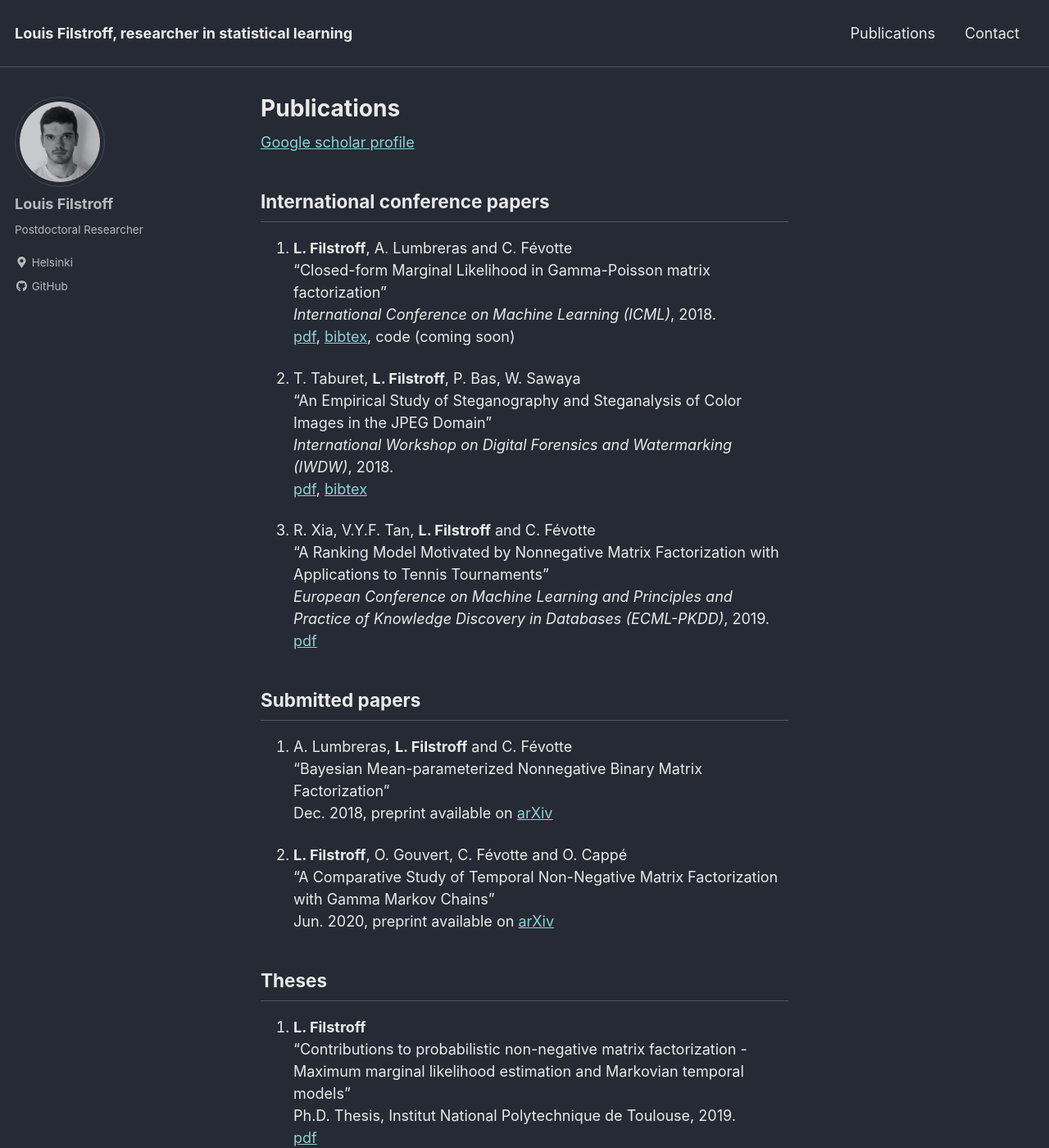
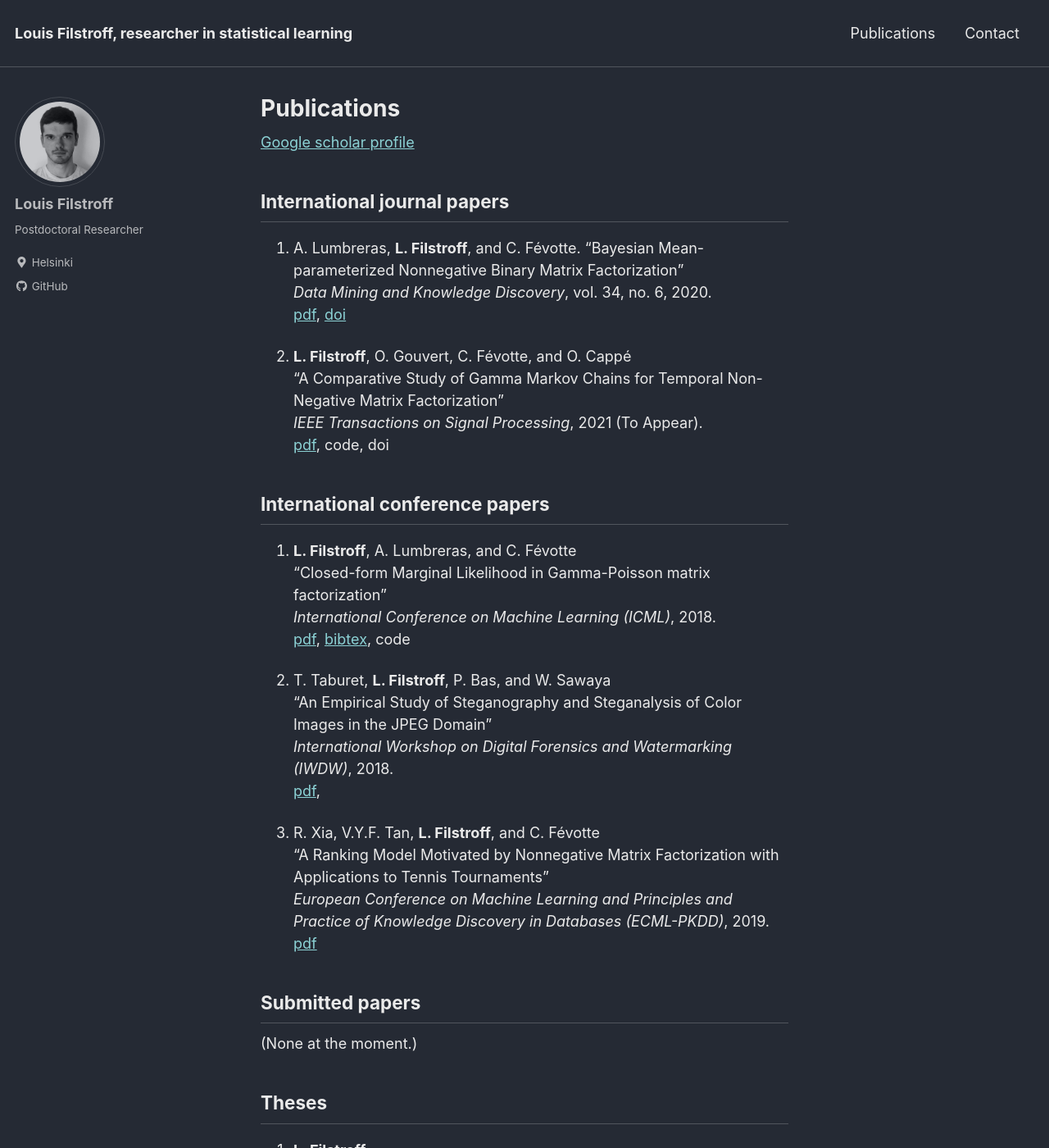
Before and after one commit to lfilstro/lfilstro.github.io, a Jekyll site: the page built from publications.md, in a window 1280 px wide and 1400 px high. Shown: the whole window at 82% size. Built offline with Jekyll 4.4.1, drawn with Linux system fonts in a browser that asks for light colours; nearby versions of some CDN libraries.

Commit message:
Update Feb. 2021

```diff
--- a/publications.md
+++ b/publications.md
@@ -6,22 +6,36 @@ title: Publications
 
 [Google scholar profile](https://scholar.google.fr/citations?user=fz8rPgUAAAAJ)
 
+## International journal papers
+
+1. A. Lumbreras, **L. Filstroff**, and C. Févotte.
+"Bayesian Mean-parameterized Nonnegative Binary Matrix Factorization" <br/>
+*Data Mining and Knowledge Discovery*, vol. 34, no. 6, 2020. <br/>
+[pdf](https://arxiv.org/abs/1812.06866),
+[doi](https://doi.org/10.1007/s10618-020-00712-w)
+
+2. **L. Filstroff**, O. Gouvert, C. Févotte, and O. Cappé <br/>
+"A Comparative Study of Gamma Markov Chains for Temporal Non-Negative Matrix Factorization" <br/>
+*IEEE Transactions on Signal Processing*, 2021 (To Appear). <br/>
+[pdf](https://arxiv.org/abs/2006.12843),
+code,
+doi
+
 ## International conference papers
 
-1. **L. Filstroff**, A. Lumbreras and C. Févotte <br/>
+1. **L. Filstroff**, A. Lumbreras, and C. Févotte <br/>
 "Closed-form Marginal Likelihood in Gamma-Poisson matrix factorization" <br/>
 *International Conference on Machine Learning (ICML)*, 2018. <br/>
 [pdf](../pdf/filstroff2018ICML.pdf),
 [bibtex](../bib/filstroff2018ICML.bib),
-code (coming soon)
+code
 
-2. T. Taburet, **L. Filstroff**, P. Bas, W. Sawaya <br/>
+2. T. Taburet, **L. Filstroff**, P. Bas, and W. Sawaya <br/>
 "An Empirical Study of Steganography and Steganalysis of Color Images in the JPEG Domain" <br/>
 *International Workshop on Digital Forensics and Watermarking (IWDW)*, 2018. <br/>
 [pdf](../pdf/taburet2018IWDW.pdf),
-[bibtex](../bib/taburet2018IWDW.bib)
 
-3. R. Xia, V.Y.F. Tan, **L. Filstroff** and C. Févotte <br/>
+3. R. Xia, V.Y.F. Tan, **L. Filstroff**, and C. Févotte <br/>
 "A Ranking Model Motivated by Nonnegative Matrix Factorization with Applications to Tennis Tournaments" <br/>
 *European Conference on Machine Learning and Principles and Practice of Knowledge Discovery in Databases
 (ECML-PKDD)*, 2019. <br/>
@@ -29,13 +43,7 @@ code (coming soon)
 
 ## Submitted papers
 
-1. A. Lumbreras, **L. Filstroff** and C. Févotte <br/>
-"Bayesian Mean-parameterized Nonnegative Binary Matrix Factorization" <br/>
-Dec. 2018, preprint available on [arXiv](https://arxiv.org/abs/1812.06866)
-
-2. **L. Filstroff**, O. Gouvert, C. Févotte and O. Cappé <br/>
-"A Comparative Study of Temporal Non-Negative Matrix Factorization with Gamma Markov Chains" <br/>
-Jun. 2020, preprint available on [arXiv](https://arxiv.org/abs/2006.12843)
+(None at the moment.)
 
 ## Theses
 
```
Also changed, not shown: index.md (+8 -9 lines), Gemfile.lock, 6 other files.
